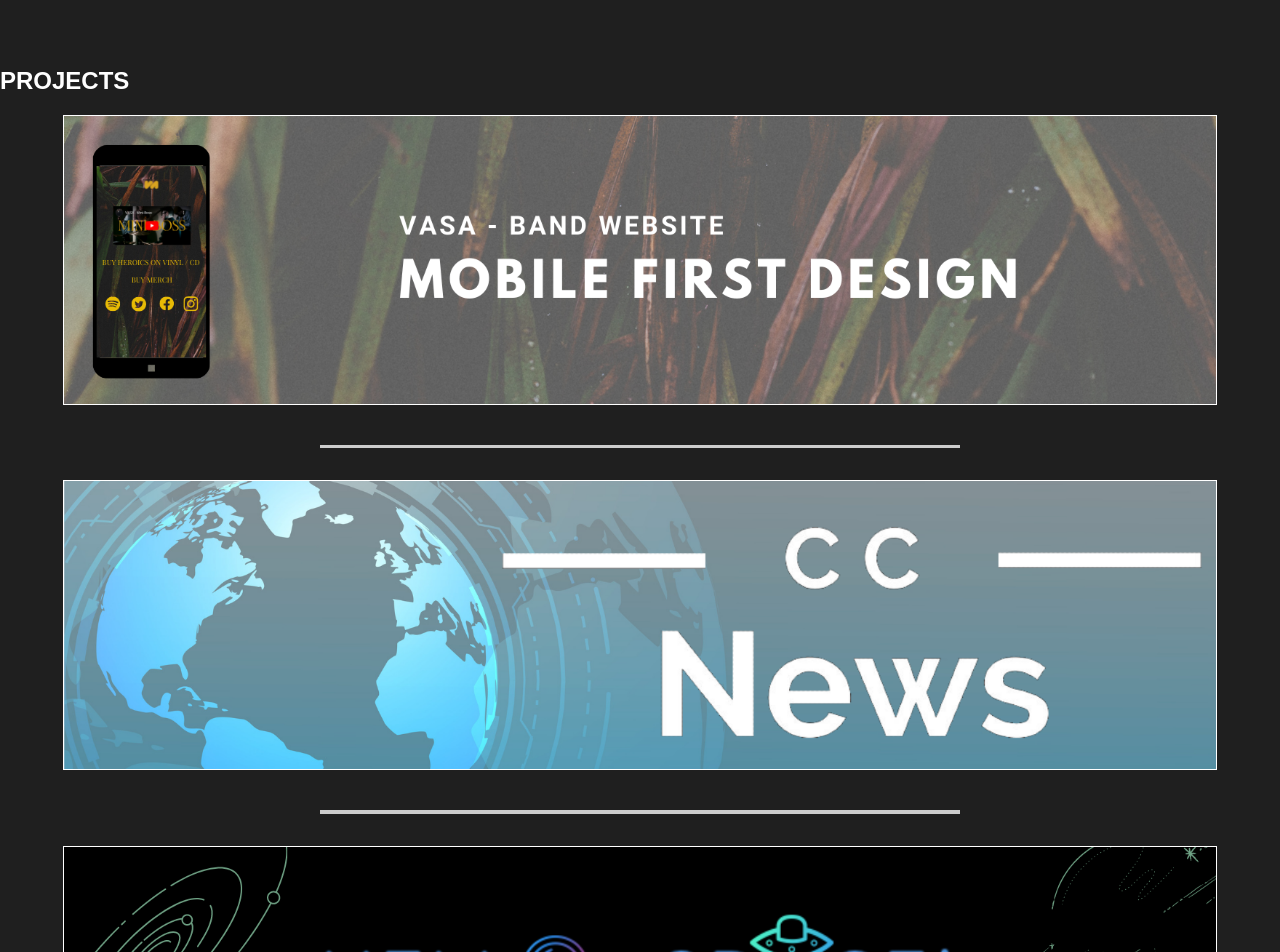
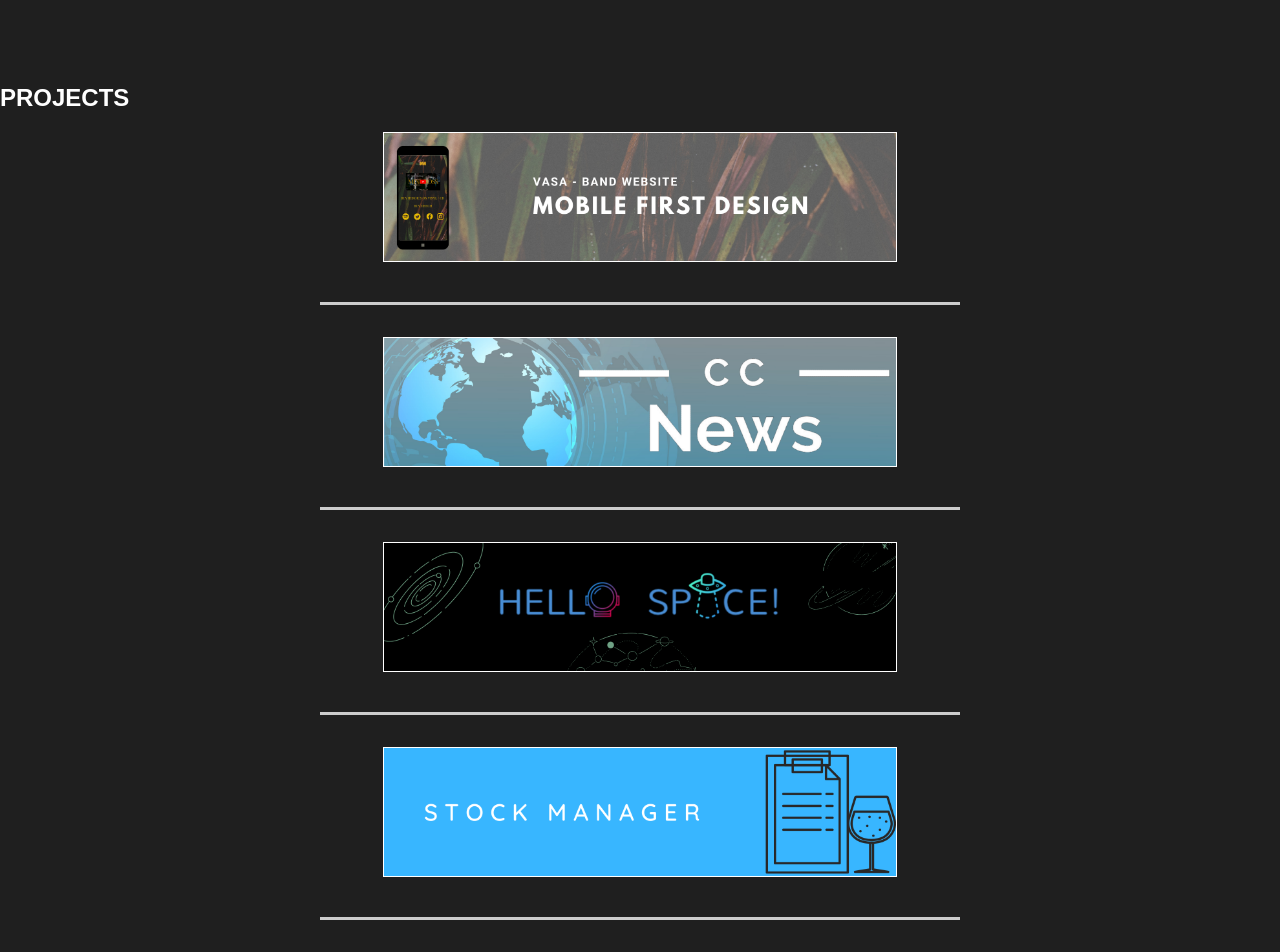
Before and after one commit to scoupar/portfolio, a React (Create React App) app: page / in a window 1280 px wide. Shown: the part 1560-2512 px from the top of the page. Built offline with nearby package versions, Linux system fonts and the light colour scheme.

Commit message:
added scroll feature

```diff
--- a/src/App.css
+++ b/src/App.css
@@ -298,9 +298,10 @@ span {
 }
 
 .banner {
-  width: 90%;
+  width: 40%;
   margin-bottom: 1vh;
   border: 1px solid white;
+  cursor: pointer;
 }
 
 .banner:hover {
@@ -317,3 +318,14 @@ h1 {
   margin: 2rem 0rem;
   width: 50%;
 }
+
+/* main {
+  scroll-snap-type: y mandatory;
+  overflow-y: scroll;
+  height: 100vh;
+}
+
+section {
+  height: 100vh;
+  scroll-snap-align: start;
+} */
--- a/src/components/About.js
+++ b/src/components/About.js
@@ -34,7 +34,7 @@ const About = () => {
           <br></br>
           <NavHashLink
             smooth
-            to="/#projects"
+            to="/#projectslist"
             scroll={(el) =>
               el.scrollIntoView({ behavior: "smooth", block: "start" })
             }
--- a/src/components/Landing.js
+++ b/src/components/Landing.js
@@ -5,7 +5,7 @@ import { NavHashLink } from "react-router-hash-link";
 
 const Landing = () => {
   return (
-    <>
+    <section>
       <div className="landing-text">
         <img
           className="headshot"
@@ -44,7 +44,7 @@ const Landing = () => {
           Hi!
         </NavHashLink>
       </div>
-    </>
+    </section>
   );
 };
 
--- a/src/components/ProjectsList.js
+++ b/src/components/ProjectsList.js
@@ -13,6 +13,7 @@ const ProjectsList = () => {
       <section id="projectslist">
         <h1>PROJECTS</h1>
         <AnimateSharedLayout>
+          <section>
             <Toggle img={vasabanner}>
               <div className="project-text">
                 <p>
@@ -44,19 +45,21 @@ const ProjectsList = () => {
                 </a>
               </div>
             </Toggle>
+          </section>
+          <section>
             <Toggle img={ccnewsbanner}>
               <div className="project-text">
                 <p>
                   Created with a react front-end which is connected to a spring
                   boot Java back-end. The app features a reader-focused front
                   section where news articles can be viewed and filtered by
-                category and journalist. A keyword search function is also used
-                to filter articles by their headline.{" "}
+                  category and journalist. A keyword search function is also
+                  used to filter articles by their headline.{" "}
                 </p>
                 <p>
-                The site also features an admin section which allows the user to
-                add, edit and delete the articles and journalist information
-                that is displayed in the front end.
+                  The site also features an admin section which allows the user
+                  to add, edit and delete the articles and journalist
+                  information that is displayed in the front end.
                 </p>
                 <p>
                   Additional features include a fully working weather widget and
@@ -108,7 +111,8 @@ const ProjectsList = () => {
                 </a>
               </div>
             </Toggle>
-        </AnimateSharedLayout>
+          </section>
+          <section>
             <Toggle img={hellospacebanner}>
               <div className="project-text">
                 <p>
@@ -119,13 +123,13 @@ const ProjectsList = () => {
                 </p>
                 <p>
                   Libraries such as HighCharts, Leaflet and Canvas are used to
-              display information and create an interactive learning environment
-              for the user.
+                  display information and create an interactive learning
+                  environment for the user.
                 </p>
                 <p>
-              Notable features include a quiz, information on upcoming launches
-              into space and an interactive section that allows the user to move
-              around space.
+                  Notable features include a quiz, information on upcoming
+                  launches into space and an interactive section that allows the
+                  user to move around space.
                 </p>
 
                 <p>
@@ -165,6 +169,8 @@ const ProjectsList = () => {
                 </a>
               </div>
             </Toggle>
+          </section>
+          <section>
             <Toggle img={stockmanagerbanner}>
               <div className="project-text">
                 <p>
@@ -173,13 +179,14 @@ const ProjectsList = () => {
                   situation with suppliers and products.{" "}
                 </p>
                 <p>
-              The app is built with the flask python framework and is connected
-              to a PostgreSQL database. Full CRUD operations are available to
-              the user to manage both products and suppliers.
+                  The app is built with the flask python framework and is
+                  connected to a PostgreSQL database. Full CRUD operations are
+                  available to the user to manage both products and suppliers.
                 </p>
                 <p>
-              Users are alerted to out of stock items immediately on the home
-              page as well as stock level alerters on the main product list.
+                  Users are alerted to out of stock items immediately on the
+                  home page as well as stock level alerters on the main product
+                  list.
                 </p>
                 <p>
                   This was a solo project undertaken after learning python for 4
@@ -203,6 +210,8 @@ const ProjectsList = () => {
               </div>
             </Toggle>
           </section>
+        </AnimateSharedLayout>
+      </section>
     </div>
   );
 };
--- a/src/components/Toggle.js
+++ b/src/components/Toggle.js
@@ -10,7 +10,7 @@ const Toggle = ({ children, img }) => {
       layout
       onClick={() => setToggle(!toggle)}
     >
-      <img layout src={img} className="banner" />
+      <img src={img} className="banner" />
       {toggle ? children : ""}
       <div className="line"></div>
     </motion.div>
```
Lines whose indentation alone changed are shown as unchanged.
